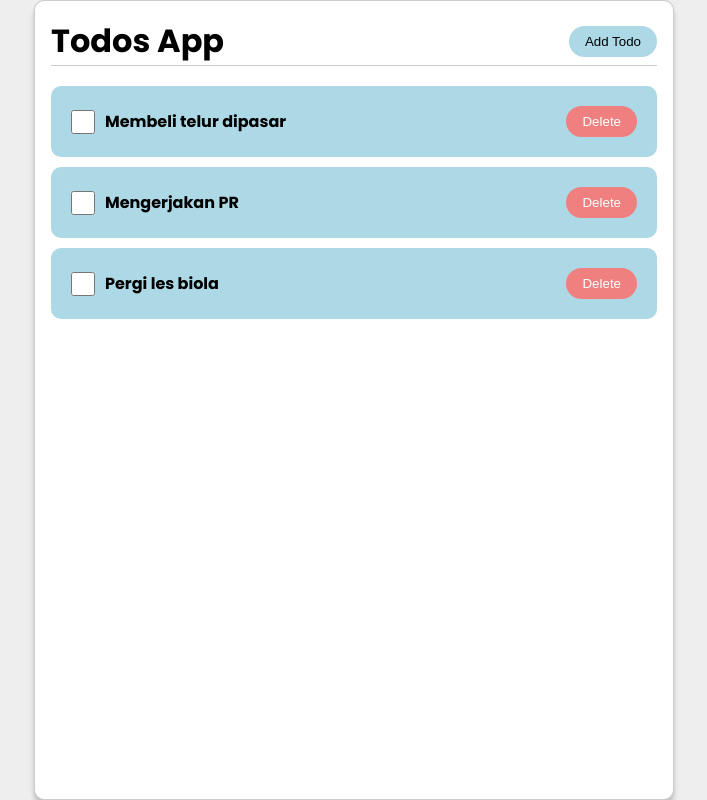
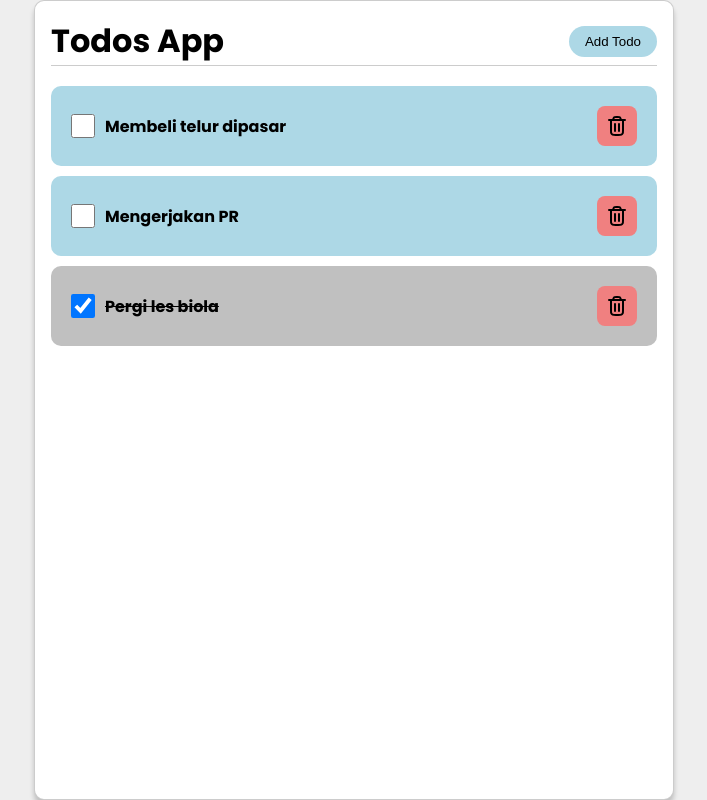
Before and after one commit to novifitri/todos-app, a React (Vite) app: page / in a window 1280 px wide. Shown: the whole page, without its empty margins (286-993 px from the left). Built offline with nearby package versions, Linux system fonts and the light colour scheme.

Commit message:
feat: make button delete as a comp

```diff
--- /dev/null
+++ b/src/components/ButtonDelete.jsx
@@ -0,0 +1,31 @@
+import React from 'react'
+
+export default function ButtonDelete({ id, deleteTodo }) {
+    return (
+        <button onClick={() => deleteTodo(id)}>
+            <svg
+                width="24px"
+                height="24px"
+                viewBox="0 0 24 24"
+                fill="none"
+                xmlns="http://www.w3.org/2000/svg"
+            >
+                <g id="SVGRepo_bgCarrier" stroke-width="0"></g>
+                <g
+                    id="SVGRepo_tracerCarrier"
+                    stroke-linecap="round"
+                    stroke-linejoin="round"
+                ></g>
+                <g id="SVGRepo_iconCarrier">
+                    <path
+                        d="M4 6H20M16 6L15.7294 5.18807C15.4671 4.40125 15.3359 4.00784 15.0927 3.71698C14.8779 3.46013 14.6021 3.26132 14.2905 3.13878C13.9376 3 13.523 3 12.6936 3H11.3064C10.477 3 10.0624 3 9.70951 3.13878C9.39792 3.26132 9.12208 3.46013 8.90729 3.71698C8.66405 4.00784 8.53292 4.40125 8.27064 5.18807L8 6M18 6V16.2C18 17.8802 18 18.7202 17.673 19.362C17.3854 19.9265 16.9265 20.3854 16.362 20.673C15.7202 21 14.8802 21 13.2 21H10.8C9.11984 21 8.27976 21 7.63803 20.673C7.07354 20.3854 6.6146 19.9265 6.32698 19.362C6 18.7202 6 17.8802 6 16.2V6M14 10V17M10 10V17"
+                        stroke="#000000"
+                        stroke-width="2"
+                        stroke-linecap="round"
+                        stroke-linejoin="round"
+                    ></path>
+                </g>
+            </svg>
+        </button>
+    )
+}
--- a/src/components/TodoItem.jsx
+++ b/src/components/TodoItem.jsx
@@ -1,13 +1,25 @@
 import React from 'react'
+import ButtonDelete from './ButtonDelete'
 
-export default function TodoItem({ id, name, deleteTodo }) {
+export default function TodoItem({
+    id,
+    name,
+    done,
+    handleTodoDone,
+    deleteTodo,
+}) {
     return (
-        <li className="todo-item">
+        <li className={`todo-item ${done && 'done'}`}>
             <div className="todo-item__info">
-                <input type="checkbox" className="check-todo" />
+                <input
+                    type="checkbox"
+                    className="check-todo"
+                    checked={done}
+                    onChange={() => handleTodoDone(id)}
+                />
                 <h4>{name}</h4>
             </div>
-            <button onClick={() => deleteTodo(id)}>Delete</button>
+            <ButtonDelete id={id} deleteTodo={deleteTodo} />
         </li>
     )
 }
--- a/src/components/TodoList.jsx
+++ b/src/components/TodoList.jsx
@@ -1,15 +1,21 @@
 import React from 'react'
 import TodoItem from './TodoItem'
 
-export default function TodoList({ todos, toggleForm, deleteTodo }) {
+export default function TodoList({
+    todos,
+    toggleForm,
+    handleTodoDone,
+    deleteTodo,
+}) {
     return (
         <>
             <ul className="todos">
                 {todos.map((todo) => (
                     <TodoItem
+                        {...todo}
                         toggleForm={toggleForm}
-                        {...todo}
                         key={todo.id}
+                        handleTodoDone={handleTodoDone}
                         deleteTodo={deleteTodo}
                     />
                 ))}
--- a/src/constant/data.js
+++ b/src/constant/data.js
@@ -1,15 +1,18 @@
 const todos = [
     {
         id: 1,
-        name: "Membeli telur dipasar"
+        name: 'Membeli telur dipasar',
+        done: false,
     },
     {
         id: 2,
-        name: "Mengerjakan PR"
+        name: 'Mengerjakan PR',
+        done: false,
     },
     {
         id: 3,
-        name: "Pergi les biola"
+        name: 'Pergi les biola',
+        done: true,
     },
 ]
 export default todos
--- a/src/index.css
+++ b/src/index.css
@@ -6,7 +6,7 @@
     box-sizing: border-box;
 }
 body {
-  font-family: "Poppins", sans-serif;
+    font-family: 'Poppins', sans-serif;
     background: #eee;
 }
 li {
@@ -25,9 +25,9 @@ li {
     padding: 16px;
     border: 1px solid rgba(0, 0, 0, 0.2);
     border-radius: 10px;
-  box-shadow: 0px 5px 5px 0px rgba(0,0,0,0.2);
--webkit-box-shadow: 0px 5px 5px 0px rgba(0,0,0,0.2);
--moz-box-shadow: 0px 5px 5px 0px rgba(0,0,0,0.2);
+    box-shadow: 0px 5px 5px 0px rgba(0, 0, 0, 0.2);
+    -webkit-box-shadow: 0px 5px 5px 0px rgba(0, 0, 0, 0.2);
+    -moz-box-shadow: 0px 5px 5px 0px rgba(0, 0, 0, 0.2);
     overflow: hidden;
 }
 .todo-header {
@@ -42,7 +42,7 @@ overflow: hidden;
 .todo-form {
     margin: 0 auto;
     border: 1px solid rgba(0, 0, 0, 0.2);
-  padding:20px;
+    padding: 20px;
     display: grid;
     gap: 10px;
     border-radius: 10px;
@@ -90,6 +90,7 @@ overflow: hidden;
     border-radius: 10px;
     display: flex;
     justify-content: space-between;
+    transition: all 0.3s ease;
 }
 .todo-item__info {
     display: flex;
@@ -100,15 +101,22 @@ overflow: hidden;
     width: 24px;
     height: 24px;
 }
-
+.check-todo:checked ~ h4 {
+    text-decoration: line-through;
+}
+.todo-item.done {
+    background: silver;
+}
 .todo-item button {
+    display: flex;
+    align-items: center;
+    justify-content: center;
     cursor: pointer;
-  padding: 8px 16px;
+    padding: 8px;
     color: white;
     background: lightcoral;
     border: none;
-  border-radius: 20px;
-
+    border-radius: 8px;
 }
 .todo-item button:hover {
     background: red;
--- a/src/pages/Home.jsx
+++ b/src/pages/Home.jsx
@@ -1,7 +1,8 @@
-import React, { useEffect, useState } from 'react'
-import todos from '../constant/data'
+import React, { useState } from 'react'
 import TodoForm from '../components/TodoForm'
 import TodoList from '../components/TodoList'
+import todos from '../constant/data'
+
 export default function Home() {
     const [data, setData] = useState(todos)
     const [showForm, setShowForm] = useState(false)
@@ -9,9 +10,24 @@ export default function Home() {
         setShowForm(!showForm)
     }
     const addTodo = (value) => setData([value, ...data])
+    const handleTodoDone = (id) => {
+        const newTodos = data.map((todo) => {
+            if (todo.id === id) {
+                return {
+                    ...todo,
+                    done: !todo.done,
+                }
+            }
+            return { ...todo }
+        })
+        setData(newTodos)
+    }
     const deleteTodo = (id) => {
-        const newTodos = data.filter((todo) => todo.id !== id)
-        setData(newTodos)
+        const isDelete = confirm('Are you sure?')
+        if (isDelete) {
+            const newTodos = data.filter((todo) => todo.id !== id)
+            setData(newTodos)
+        }
     }
     return (
         <div className="container todo-wrapper">
@@ -32,6 +48,7 @@ export default function Home() {
             <TodoList
                 todos={data}
                 toggleForm={toggleForm}
+                handleTodoDone={handleTodoDone}
                 deleteTodo={deleteTodo}
             />
         </div>
```
Lines whose indentation alone changed are shown as unchanged.
